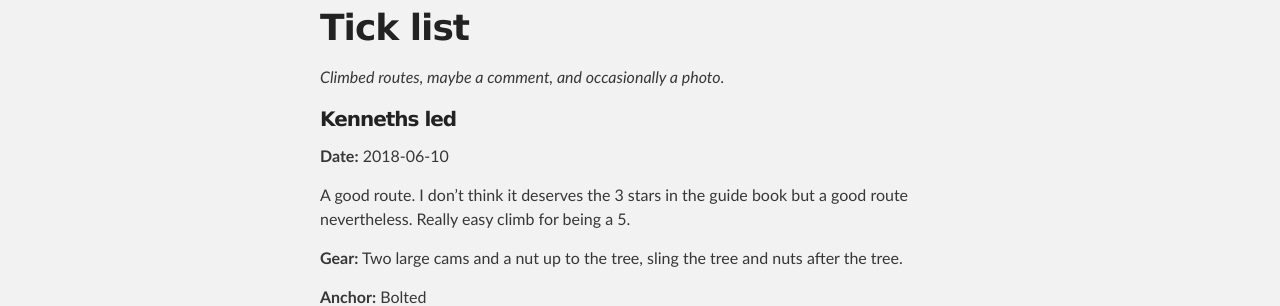
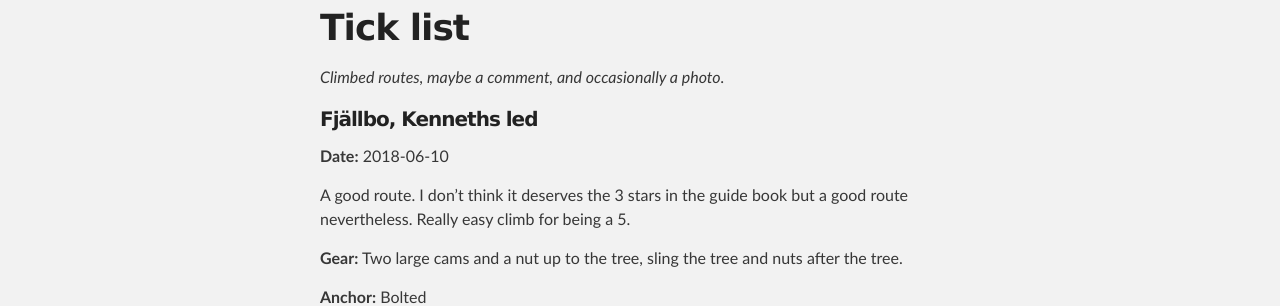
Before and after one commit to ErikThorsell/erikthorsell.github.io, a Jekyll site: the page built from ticklist.md, in a window 1280 px wide. Shown: the part 299-605 px from the top of the page. Built offline with Jekyll 4.4.1, drawn with Linux system fonts in a browser that asks for light colours; our own code applies the rules of GitHub Pages for plain Markdown files.

Commit message:
Add crag to Kennets led

```diff
--- a/ticklist.md
+++ b/ticklist.md
@@ -8,7 +8,7 @@ date: 2018-02-03 13:37:00
 *Climbed routes, maybe a comment, and occasionally a photo.*
 
 
-### Kenneths led ###
+### Fjällbo, Kenneths led ###
 
 **Date:** 2018-06-10
 
```
